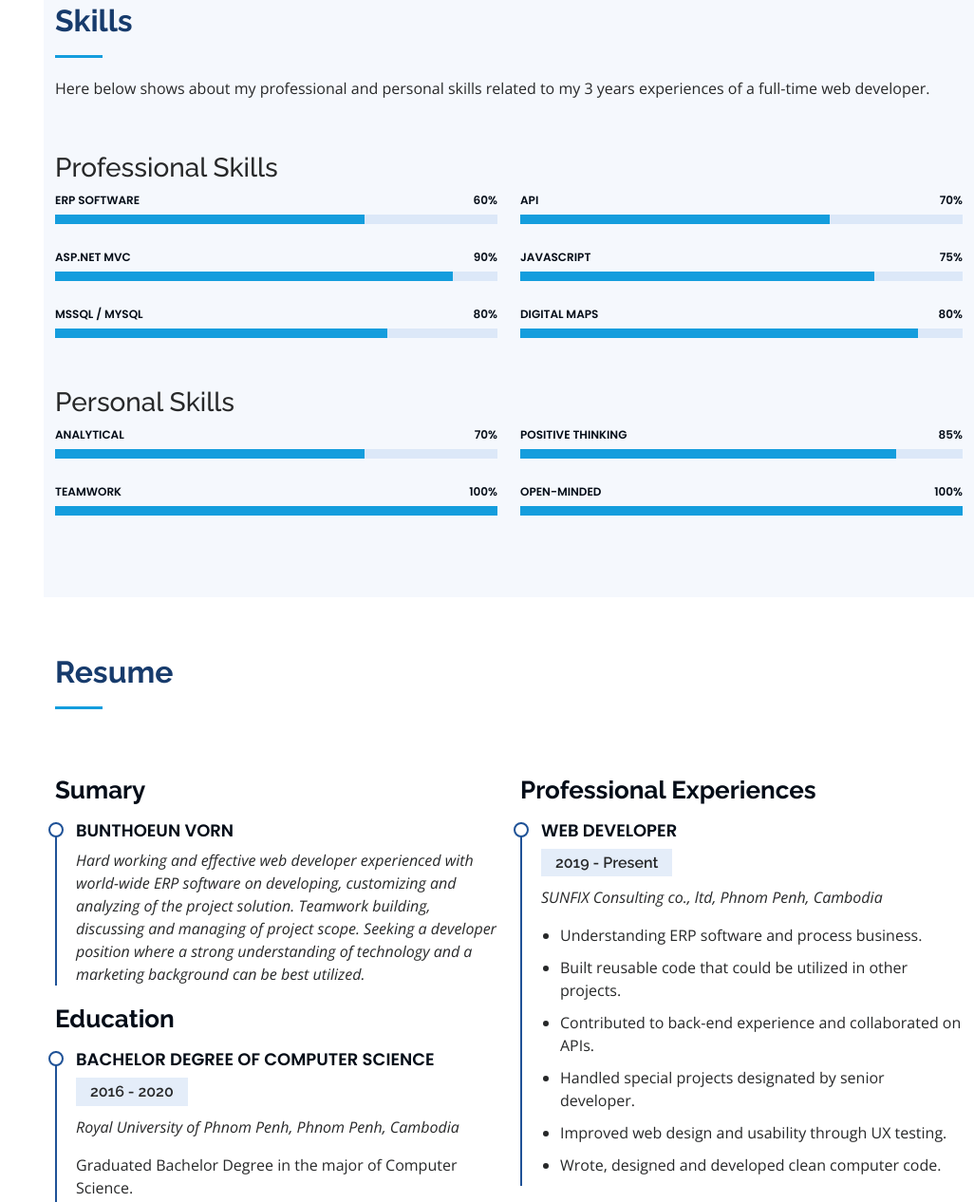
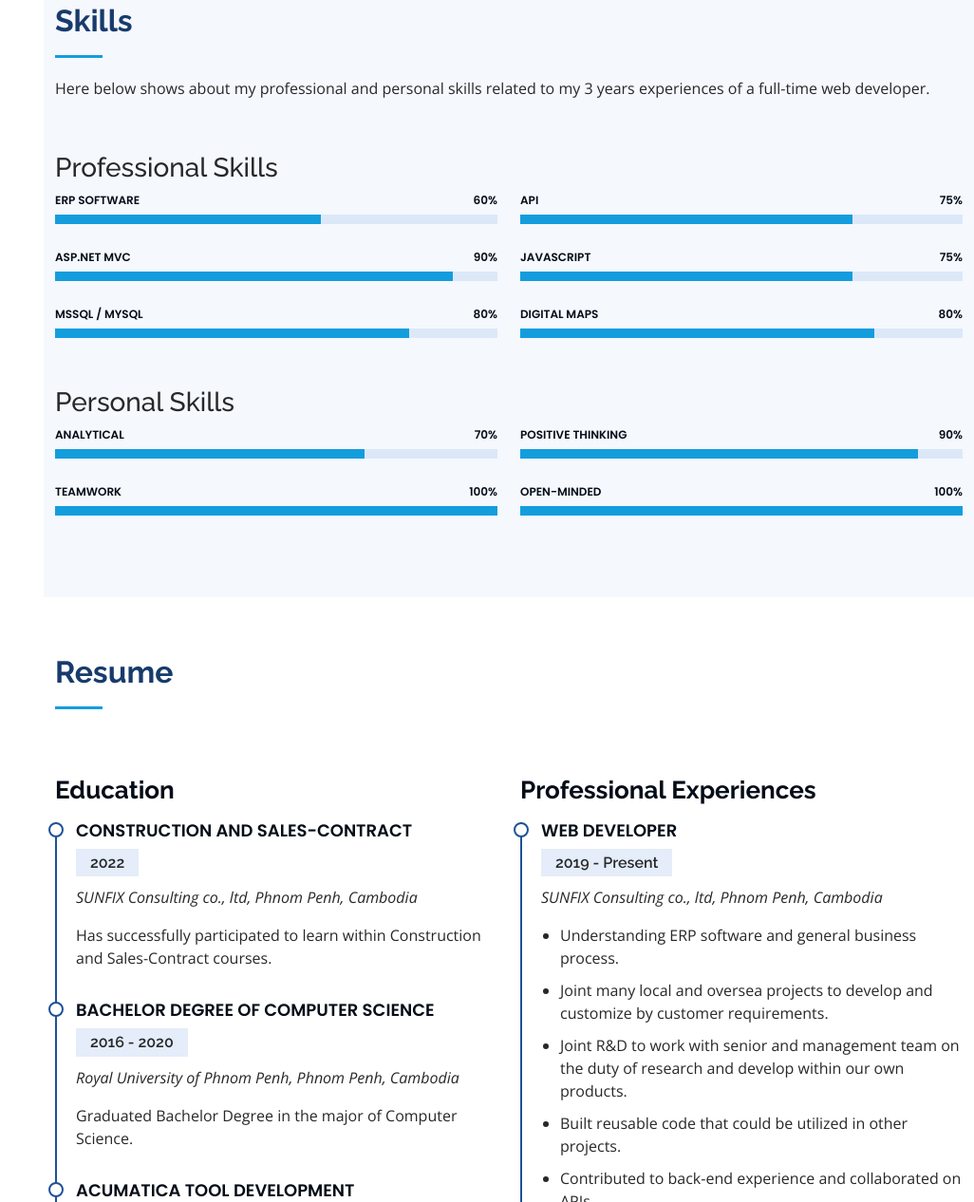
Before and after one commit to BunthoeunVorn/bunthoeunvorn.github.io, a plain HTML site: page index.html in a window 1280 px wide. Shown: the part 1891-3157 px from the top of the page at 95% size, without its empty margins (254-1280 px from the left). Drawn offline with nearby package versions, Linux system fonts and the light colour scheme; some packages are replaced by stand-ins of ours.

Commit message:
Update interest, skill and phone number.

```diff
--- a/index.html
+++ b/index.html
@@ -99,7 +99,7 @@
                   <li><i class="bi bi-chevron-right"></i> <strong>Age:</strong> <span><script>document.write(new Date().getFullYear() - 1998)</script></span></li>
                   <li><i class="bi bi-chevron-right"></i> <strong>Nationality:</strong> <span>Khmer</span></li>
                   <li><i class="bi bi-chevron-right"></i> <strong>City:</strong> <span>Phnom Penh, Cambodia</span></li>
-                  <li><i class="bi bi-chevron-right"></i> <strong>Phone:</strong> <span>(+855) 10 33 54 57</span></li>
+                  <li><i class="bi bi-chevron-right"></i> <strong>Phone:</strong> <span>(+855) 10 335 457</span></li>
                 </ul>
               </div>
               <div class="col-lg-6">
@@ -108,7 +108,7 @@
                   <li><i class="bi bi-chevron-right"></i> <strong>Degree:</strong> <span>Bachelor of Computer Science</span></li>
                   <li><i class="bi bi-chevron-right"></i> <strong>Email:</strong> <span>Bunthoeunvorn010@gmail.com</span></li>
                   <li><i class="bi bi-chevron-right"></i> <strong>CV:</strong> <span><a href="/assets/myinfo/CV-READONLY.pdf" download>Click to download my CV.</a></span></li>
-                  <li><i class="bi bi-chevron-right"></i> <strong>Freelance:</strong> <span>Not Available</span></li>
+                  <li><i class="bi bi-chevron-right"></i> <strong>Telegram:</strong> <span>(+855) 10 335 457</span></li>
                 </ul>
               </div>
             </div>
@@ -137,7 +137,7 @@
           <div class="col-lg-4 col-md-4 d-md-flex align-items-md-stretch" data-aos="fade-up">
             <div class="count-box">
               <i class="bi bi-pc-display"></i>
-              <span data-purecounter-start="0" data-purecounter-end="50" data-purecounter-duration="1" class="purecounter"></span>
+              <span data-purecounter-start="0" data-purecounter-end="75" data-purecounter-duration="1" class="purecounter"></span>
               <p><strong>Technologies</strong></p>
             </div>
           </div>
@@ -145,7 +145,7 @@
           <div class="col-lg-4 col-md-4 d-md-flex align-items-md-stretch" data-aos="fade-up" data-aos-delay="100">
             <div class="count-box">
               <i class="bi bi-music-note-list"></i>
-              <span data-purecounter-start="0" data-purecounter-end="25" data-purecounter-duration="1" class="purecounter"></span>
+              <span data-purecounter-start="0" data-purecounter-end="15" data-purecounter-duration="1" class="purecounter"></span>
               <p><strong>Musical</strong></p>
             </div>
           </div>
@@ -153,7 +153,7 @@
           <div class="col-lg-4 col-md-4 d-md-flex align-items-md-stretch" data-aos="fade-up" data-aos-delay="200">
             <div class="count-box">
               <i class="bi bi-signpost-2-fill"></i>
-              <span data-purecounter-start="0" data-purecounter-end="25" data-purecounter-duration="1" class="purecounter"></span>
+              <span data-purecounter-start="0" data-purecounter-end="10" data-purecounter-duration="1" class="purecounter"></span>
               <p><strong>Traveling</strong></p>
             </div>
           </div>
@@ -179,7 +179,7 @@
             <div class="progress">
               <span class="skill">ERP Software <i class="val">60%</i></span>
               <div class="progress-bar-wrap">
-                <div class="progress-bar" role="progressbar" aria-valuenow="70" aria-valuemin="0" aria-valuemax="100"></div>
+                <div class="progress-bar" role="progressbar" aria-valuenow="60" aria-valuemin="0" aria-valuemax="100"></div>
               </div>
             </div>
 
@@ -193,7 +193,7 @@
             <div class="progress">
               <span class="skill">MsSQL / MySQL <i class="val">80%</i></span>
               <div class="progress-bar-wrap">
-                <div class="progress-bar" role="progressbar" aria-valuenow="75" aria-valuemin="0" aria-valuemax="100"></div>
+                <div class="progress-bar" role="progressbar" aria-valuenow="80" aria-valuemin="0" aria-valuemax="100"></div>
               </div>
             </div>
 
@@ -202,23 +202,23 @@
           <div class="col-lg-6" data-aos="fade-up" data-aos-delay="100">
 
             <div class="progress">
-              <span class="skill">API <i class="val">70%</i></span>
+              <span class="skill">API <i class="val">75%</i></span>
               <div class="progress-bar-wrap">
-                <div class="progress-bar" role="progressbar" aria-valuenow="70" aria-valuemin="0" aria-valuemax="100"></div>
+                <div class="progress-bar" role="progressbar" aria-valuenow="75" aria-valuemin="0" aria-valuemax="100"></div>
               </div>
             </div>
 
             <div class="progress">
               <span class="skill">JavaScript <i class="val">75%</i></span>
               <div class="progress-bar-wrap">
-                <div class="progress-bar" role="progressbar" aria-valuenow="80" aria-valuemin="0" aria-valuemax="100"></div>
+                <div class="progress-bar" role="progressbar" aria-valuenow="75" aria-valuemin="0" aria-valuemax="100"></div>
               </div>
             </div>
 
             <div class="progress">
               <span class="skill">Digital Maps <i class="val">80%</i></span>
               <div class="progress-bar-wrap">
-                <div class="progress-bar" role="progressbar" aria-valuenow="90" aria-valuemin="0" aria-valuemax="100"></div>
+                <div class="progress-bar" role="progressbar" aria-valuenow="80" aria-valuemin="0" aria-valuemax="100"></div>
               </div>
             </div>
 
@@ -241,9 +241,9 @@
             </div>
             <div class="col-lg-6" data-aos="fade-up">
               <div class="progress">
-                <span class="skill">Positive Thinking <i class="val">85%</i></span>
+                <span class="skill">Positive Thinking <i class="val">90%</i></span>
                 <div class="progress-bar-wrap">
-                  <div class="progress-bar" role="progressbar" aria-valuenow="85" aria-valuemin="0" aria-valuemax="100"></div>
+                  <div class="progress-bar" role="progressbar" aria-valuenow="90" aria-valuemin="0" aria-valuemax="100"></div>
                 </div>
               </div>
               <div class="progress">
@@ -269,16 +269,13 @@
 
         <div class="row">
           <div class="col-lg-6" data-aos="fade-up">
-            <h3 class="resume-title">Sumary</h3>
-            <div class="resume-item pb-0">
-              <h4>Bunthoeun Vorn</h4>
-              <p><em>Hard working and effective web developer experienced with world-wide ERP software on developing, customizing and
-                analyzing of the project solution. Teamwork building, discussing and managing of project scope. Seeking a developer
-                position where a strong understanding of technology and a marketing background can be best utilized.</em></p>
-
+            <h3 class="resume-title">Education</h3>
+            <div class="resume-item">
+              <h4>Construction and Sales-Contract</h4>
+              <h5>2022</h5>
+              <p><em>SUNFIX Consulting co., ltd, Phnom Penh, Cambodia</em></p>
+              <p>Has successfully participated to learn within Construction and Sales-Contract courses.</p>
             </div>
-
-            <h3 class="resume-title">Education</h3>
             <div class="resume-item">
               <h4>Bachelor Degree of Computer Science</h4>
               <h5>2016 - 2020</h5>
@@ -299,7 +296,9 @@
               <h5>2019 - Present</h5>
               <p><em>SUNFIX Consulting co., ltd, Phnom Penh, Cambodia</em></p>
               <ul>
-                <li>Understanding ERP software and process business.</li>
+                <li>Understanding ERP software and general business process.</li>
+                <li>Joint many local and oversea projects to develop and customize by customer requirements.</li>
+                <li>Joint R&D to work with senior and management team on the duty of research and develop within our own products.</li>
                 <li>Built reusable code that could be utilized in other projects.</li>
                 <li>Contributed to back-end experience and collaborated on APIs.</li>
                 <li>Handled special projects designated by senior developer.</li>
@@ -421,7 +420,7 @@
               <div class="phone">
                 <i class="bi bi-phone"></i>
                 <h4>Call:</h4>
-                <p>(+855)10335457 / 713171789</p>
+                <p>(+855) 10 335 457</p>
               </div>
 
               <!-- <iframe src="https://www.google.com/maps/place/Borei+Tuk+Thla+Market/@11.5617127,104.8705727,16.37z/data=!4m8!1m2!3m1!2sBorei+Tuk+Thla+Market!3m4!1s0x310951be88d58911:0xbeb479a90d8a322a!8m2!3d11.5648653!4d104.8736797" frameborder="0" style="border:0; width: 100%; height: 290px;" allowfullscreen></iframe> -->
```
